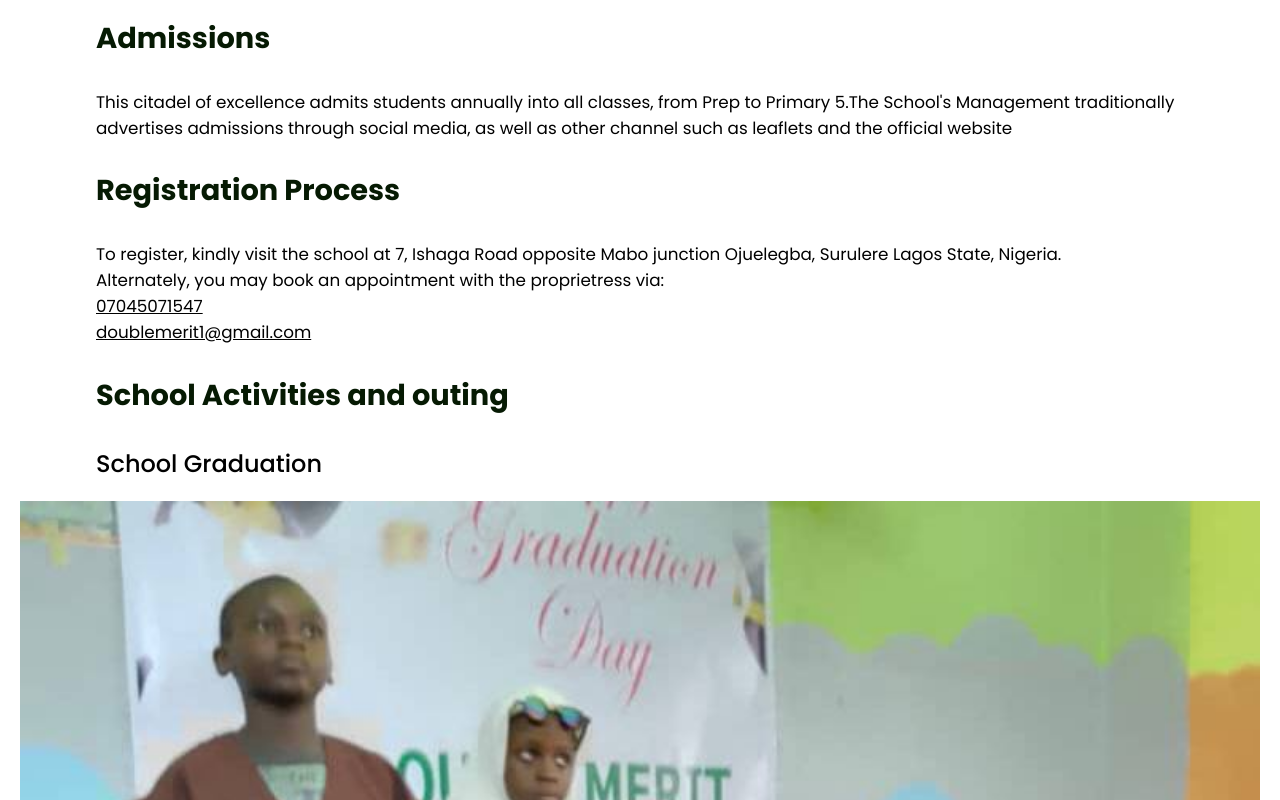
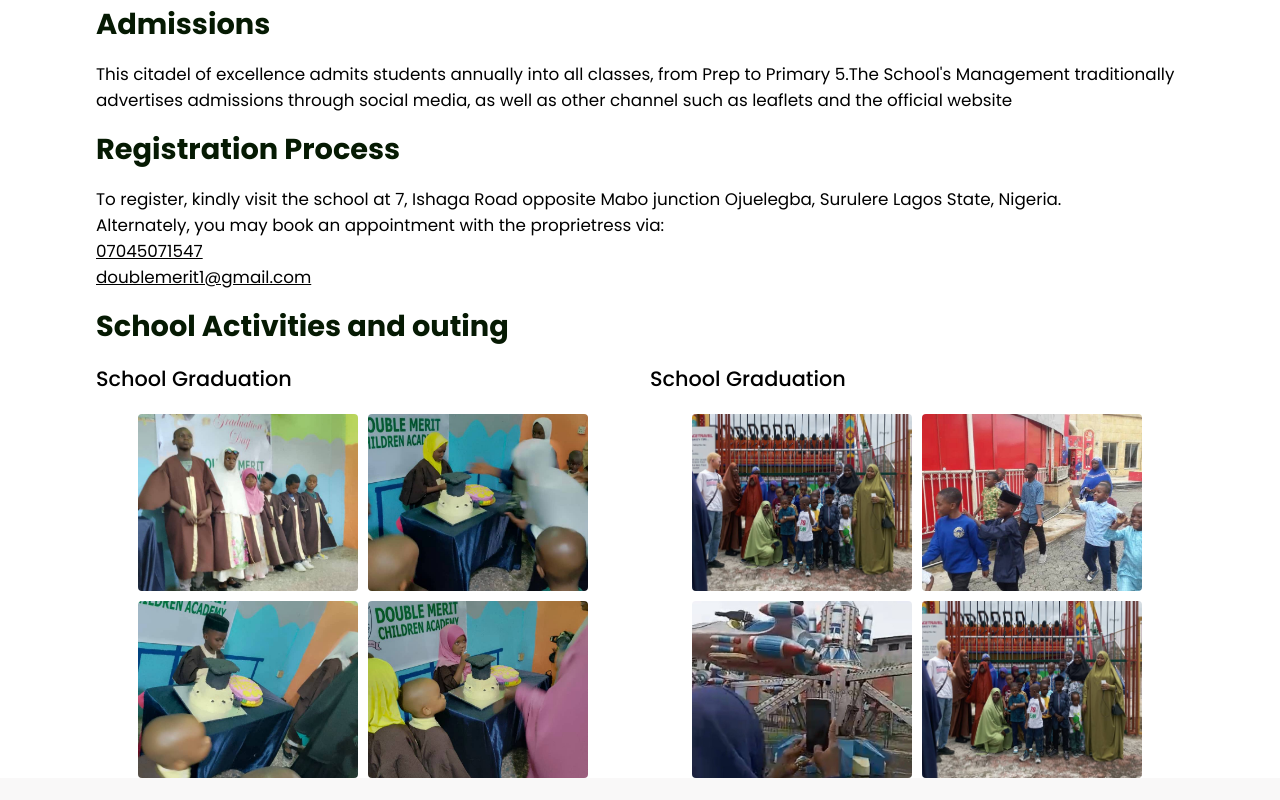
Before and after one commit to TajjDev/double_merit, a React (Vite) app: page /academics in a window 1280 px wide. Shown: the part 480-1280 px from the top of the page. Built offline with nearby package versions, Linux system fonts and the light colour scheme.

Commit message:
Add files via upload

```diff
--- a/src/pages/aboutUS/about.css
+++ b/src/pages/aboutUS/about.css
@@ -82,7 +82,7 @@
     }
 
     #who h3, #found h3 {
-        font-size: 1.8rem;
+        font-size: 1.3rem;
         color: #061a03;
     }
 }
--- a/src/pages/academics/Academic.jsx
+++ b/src/pages/academics/Academic.jsx
@@ -4,27 +4,47 @@ import image1 from "/src/assets/image/imgo.jpg"
 import image2 from "/src/assets/image/imgt.jpg"
 import image3 from "/src/assets/image/imgth.jpg"
 import image4 from "/src/assets/image/imgfo.jpg"
+import image6 from "/src/assets/image/imgfi.jpg"
+import image7 from "/src/assets/image/imgs.jpg"
+import image5 from "/src/assets/image/bgOnee.jpg"
 
 
 const Academic = () => {
     const [isOpen, setIsOpen] = useState(false)
+    const [isOpenT, setIsOpenT] = useState(false)
     const [currentIndex, setCurrentIndex] = useState(0)
+    const [currentIndexT, setCurrentIndexT] = useState(0)
     const images = [
         image1,
         image2,
         image3,
         image4
     ]
+    const imagesT = [
+        image5,
+        image6,
+        image7,
+        image4
+    ]
     const openOverlay = (index) => {
         setCurrentIndex(index);
         setIsOpen(true)
     };
+    const openOverlayT = (index) => {
+        setCurrentIndexT(index);
+        setIsOpenT(true)
+    };
 
     const closeOverlay = () => setIsOpen(false)
+    const closeOverlayT = () => setIsOpenT(false)
     const prevImage = () =>
         setCurrentIndex((prev) => (prev === 0 ? images.length - 1 : prev - 1));
+    const prevImageT = () =>
+        setCurrentIndexT((prev) => (prev === 0 ? imagesT.length - 1 : prev - 1));
     const nextImage = () =>
         setCurrentIndex((prev) => (prev === images.length - 1 ? 0 : prev + 1));
+    const nextImageT = () =>
+        setCurrentIndexT((prev) => (prev === imagesT.length - 1 ? 0 : prev + 1));
 
     useEffect(() => {
         const handleKey = (e) => {
@@ -36,7 +56,15 @@ const Academic = () => {
         return () => window.removeEventListener("keydown", handleKey);
 
     });
-
+    useEffect(() => {
+        const handleKeyT = (e) => {
+            if (e.key === "Escape") setIsOpenT(false);
+            if (e.key === "ArrowRight") nextImageT();
+            if (e.key === "ArrowLeft") prevImageT();
+        };
+        window.addEventListener("keydown", handleKeyT);
+        return () => window.removeEventListener("keydown", handleKeyT);
+    });
     const [touchStartX, setTouchStartX] = useState(null);
     const handleTouchStart = (e) => setTouchStartX(e.touches[0].clientX);
     const handleTouchEnd = (e) => {
@@ -44,10 +72,23 @@ const Academic = () => {
         const distance = e.changedTouches[0].clientX - touchStartX;
         if (distance > 50) prevImage();
         if (distance < -50) nextImage();
+        // if (distance > 50) prevImageT();
+        // if (distance < -50) nextImageT();
         setTouchStartX(null);
     };
+    const [touchStartXT, setTouchStartXT] = useState(null);
+    const handleTouchStartT = (e) => setTouchStartXT(e.touches[0].clientX);
+    const handleTouchEndT = (e) => {
+        if (!touchStartXT) return;
+        const distance = e.changedTouches[0].clientX - touchStartXT;
+        // if (distance > 50) prevImage();
+        // if (distance < -50) nextImage();
+        if (distance > 50) prevImageT();
+        if (distance < -50) nextImageT();
+        setTouchStartXT(null);
+    };
     const p = "<"
-    const pp =">"
+    const pp = ">"
     return (
         <div id='acd'>
             <p id='acdP'>Academics</p>
@@ -61,7 +102,9 @@ const Academic = () => {
             </div>
             <div id="schAct">
                 <h3 className='h3'>School Activities and outing</h3>
-                <h4  className='h3'>School Graduation</h4>
+                <div id="act">
+                    <div id="graduate">
+                        <h4 className='h3'>School Graduation</h4>
                         <div id="graduateImg">
                             <img src={image1} alt="Thumbnail" className='thumbnail' onClick={() => openOverlay(0)} />
                             <img src={image2} alt="Thumbnail" className='thumbnail' onClick={() => openOverlay(1)} />
@@ -85,6 +128,31 @@ const Academic = () => {
                             </div>
                         )}
                     </div>
+                    <div id="cultural">
+                        <h4 className='h3'>School Graduation</h4>
+                        <div id="graduateImg">
+                            <img src={image5} alt="Thumbnail" className='thumbnail' onClick={() => openOverlayT(0)} />
+                            <img src={image6} alt="Thumbnail" className='thumbnail' onClick={() => openOverlayT(1)} />
+                            <img src={image7} alt="Thumbnail" className='thumbnail' onClick={() => openOverlayT(2)} />
+                            <img src={image5} alt="Thumbnail" className='thumbnail' onClick={() => openOverlayT(3)} />
+                        </div>
+                        {isOpenT && (
+                            <div className="overlay" onClick={closeOverlayT}>
+                                <p id='pic'>swipe for next</p>
+                                <div className="popup" onClick={(e) => e.stopPropagation()} onTouchStart={handleTouchStartT} onTouchEnd={handleTouchEndT}>
+                                    <button className="nav-btn left desktop-only" onClick={prevImageT}>
+                                        <p>{p}</p>
+                                    </button>
+                                    <img src={imagesT[currentIndexT]} alt="Full" />
+                                    <button className='nav-btn right desktop-only' onClick={nextImageT}>
+                                        <p>{pp}</p>
+                                    </button>
+                                </div>
+                            </div>
+                        )}
+                    </div>
+                </div>
+            </div>
         </div>
 
     )
--- a/src/pages/academics/academic.css
+++ b/src/pages/academics/academic.css
@@ -46,35 +46,52 @@
 a {
     color: #000;
 }
-
+#act{
+    display: flex;
+    width: 100%;
+    gap: 20px;
+}
 #schAct {
-    width: 100%;
+    width: 85%;
     display: flex;
     flex-direction: column;
     align-self: center;
 }
+#graduate, #cultural{
+    width: 50%;
+    display: flex;
+    flex-direction: column;
+}
 #graduateImg img{
     width: 100%;
-    height: 100%;
+    /* height: 100%; */
+}
+h3{
+    margin: 15px 0;
 }
 #graduateImg{
     display: flex;
+    /* width: 40%; */
+    align-self: start;
     flex-wrap: wrap;
     gap: 10px;
-    padding: 20px;
+    /* padding: 20px; */
+    margin-top: 20px;
     justify-content: center;
 }
-#acd.thumbnail{
-    width: calc(100% - 10px);
-    max-width: 250px;
+#acd .thumbnail{
+    width: calc(60% - 10px);
+    max-width: 220px;
+    /* border: 5px solid #000; */
+    border-radius: 4px;
     cursor: pointer;
     border-radius: 4px;
     transition: transform 0.2s ease;
 }
 .h3{
-    width: 85%;
-    display: flex;
-    align-self: center;
+    /* width: 85%; */
+    /* display: flex; */
+    /* align-self: center; */
 }
 #acd .thumbnail:hover{
     transform: scale(1.05);
@@ -101,7 +118,12 @@ a {
 }
 .overlay{
     display: flex;
+    width: 100%;
     flex-direction: column;
+}
+#overlay img{
+    /* max-height: 3000px; */
+    /* max-width: ; */
 }
 #pic{
     color: #fff;
@@ -111,9 +133,15 @@ a {
     font-size: 2.5rem;
 }
 #schAct h4{
-    font-size: 1.5rem;
+    font-size: 1.3rem;
     font-weight: 500;
     margin: 0;
+}
+@media (max-width:1082px) and (min-width:730px) {
+    #acd .thumbnail{
+        width: calc(50% - 10px);
+        max-width: 150px;
+    }
 }
 @media (max-width:1024px) and (min-width:769px) {
     #acdP {
@@ -124,6 +152,9 @@ a {
 }
 
 @media (max-width:768px) and (min-width:200px) {
+    #graduate, #cultural{
+        width: 100%;
+    }
     #schAct h4{
         font-size: 1.2rem;
         font-weight: 500;
@@ -131,7 +162,7 @@ a {
     }
     #acd .thumbnail{
         width: calc(50% - 10px);
-        max-width: 200px;
+        max-width: 220px;
     }
     #acdP {
         font-size: 3rem;
@@ -157,10 +188,20 @@ a {
         display: none;
     }
 }
-
+@media (max-width:600px) and (min-width:200px) {
+    #act{
+        flex-direction: column;
+    }
+}
+@media (max-width:1082px) and (min-width:768px) {
+    #acd .thumbnail{
+        width: calc(50% - 10px);
+        max-width: 150px;
+    }
+}
 @media (max-width:485px) and (min-width:200px) {
     #schAct h4{
-        font-size: 1.5rem;
+        font-size: 1rem;
         font-weight: 500;
         margin: 0;
     }
@@ -178,7 +219,7 @@ a {
     #academic h3,
     #register h3,
     #schAct h3 {
-        font-size: 1.8rem;
+        font-size: 1.5rem;
         color: #061a03;
     }
 }
--- a/src/pages/index/indexx.css
+++ b/src/pages/index/indexx.css
@@ -225,7 +225,7 @@
     }
     #secO h3,#stnd h3{
         margin: 0;
-        font-size: 2rem;
+        font-size: 1.3rem;
     }
     #trd{
         width: 100%;
```
Also changed, not shown: src/assets/image/imgfi.jpg (added), src/assets/image/imgs.jpg (added). Lines whose indentation alone changed are shown as unchanged.
